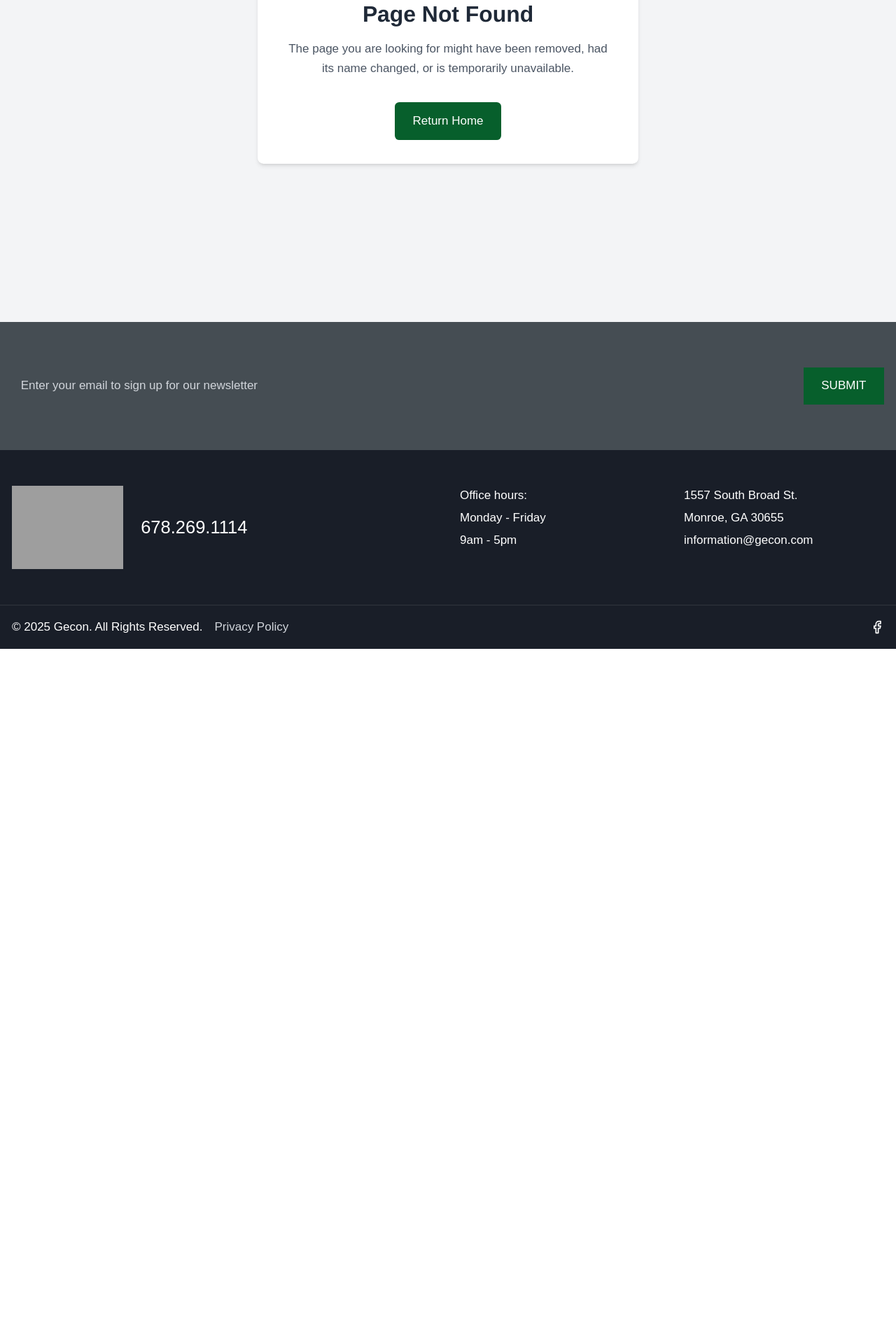
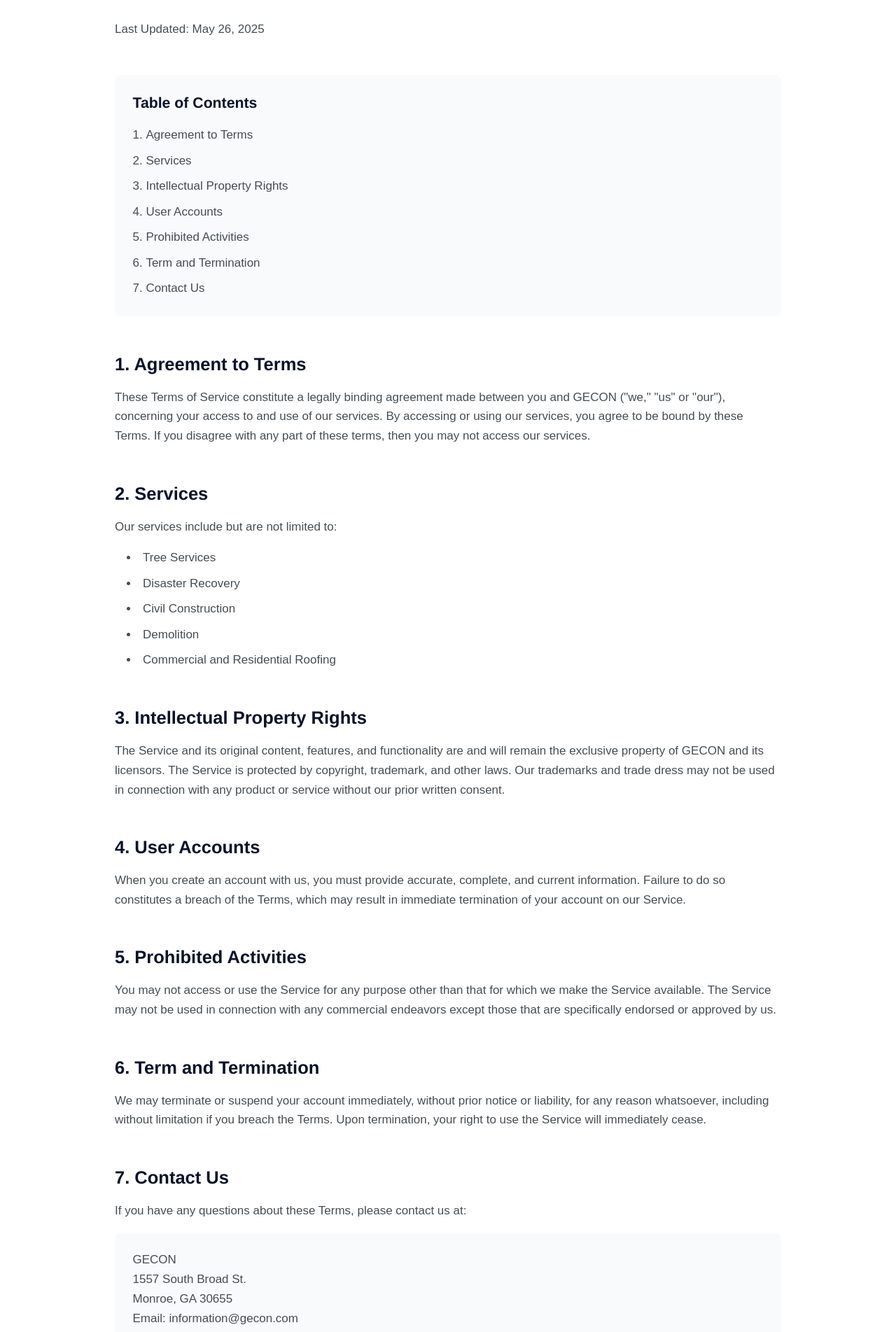
Before and after one commit to P0werK00kie/gecon, a React (Vite) app: page /terms in a window 1280 px wide. Shown: the part 340-2243 px from the top of the page at 70% size. Before the commit the page ends 1267 px from the top, so only its background shows below. Built offline with nearby package versions, Linux system fonts and the light colour scheme; grey boxes are pictures that could not be loaded.

Commit message:
Implement Terms of Service Page

```diff
--- a/src/App.tsx
+++ b/src/App.tsx
@@ -13,6 +13,7 @@ import ResidentialRoofing from './pages/ResidentialRoofing';
 import Opportunities from './pages/Opportunities';
 import Contact from './pages/Contact';
 import Privacy from './pages/Privacy';
+import Terms from './pages/Terms';
 import NotFound from './pages/NotFound';
 import { ErrorBoundary } from './components/ErrorBoundary';
 
@@ -35,6 +36,7 @@ function App() {
               <Route path="/opportunities" element={<Opportunities />} />
               <Route path="/contact" element={<Contact />} />
               <Route path="/privacy" element={<Privacy />} />
+              <Route path="/terms" element={<Terms />} />
               <Route path="*" element={<NotFound />} />
             </Routes>
           </main>
--- a/src/components/Footer.tsx
+++ b/src/components/Footer.tsx
@@ -49,6 +49,7 @@ const Footer: React.FC = () => {
             <div className="flex items-center space-x-4">
               <p>© {new Date().getFullYear()} Gecon. All Rights Reserved.</p>
               <a href="/privacy" className="text-gray-300 hover:text-white transition">Privacy Policy</a>
+              <a href="/terms" className="text-gray-300 hover:text-white transition">Terms of Service</a>
             </div>
 
             <div className="flex items-center mt-4 md:mt-0">
--- /dev/null
+++ b/src/pages/Terms.tsx
@@ -0,0 +1,126 @@
+import React from 'react';
+
+const Terms = () => {
+  return (
+    <div className="min-h-screen">
+      {/* Hero Section */}
+      <section
+        className="relative h-[300px] bg-cover bg-center"
+        style={{ backgroundColor: "#075f2c" }}
+      >
+        <div className="absolute inset-0 bg-black/50"></div>
+        <div className="container mx-auto px-4 h-full flex items-center relative z-10">
+          <h1 className="text-white font-barlowCondensed text-6xl md:text-8xl font-medium">
+            TERMS OF SERVICE
+          </h1>
+        </div>
+      </section>
+
+      <main className="py-16 px-4">
+        <div className="max-w-4xl mx-auto">
+          <div className="mb-12">
+            <p className="text-[#454d53]">Last Updated: May 26, 2025</p>
+          </div>
+
+          {/* Table of Contents */}
+          <div className="bg-gray-50 p-6 rounded-lg mb-12">
+            <h2 className="text-xl font-semibold mb-4 text-[#0A122A]">Table of Contents</h2>
+            <nav>
+              <ol className="list-decimal list-inside space-y-2 text-[#454d53]">
+                <li><a href="#agreement" className="hover:text-[#075f2c]">Agreement to Terms</a></li>
+                <li><a href="#services" className="hover:text-[#075f2c]">Services</a></li>
+                <li><a href="#intellectual-property" className="hover:text-[#075f2c]">Intellectual Property Rights</a></li>
+                <li><a href="#user-accounts" className="hover:text-[#075f2c]">User Accounts</a></li>
+                <li><a href="#prohibited" className="hover:text-[#075f2c]">Prohibited Activities</a></li>
+                <li><a href="#termination" className="hover:text-[#075f2c]">Term and Termination</a></li>
+                <li><a href="#contact-us" className="hover:text-[#075f2c]">Contact Us</a></li>
+              </ol>
+            </nav>
+          </div>
+
+          {/* Content Sections */}
+          <div className="space-y-12">
+            <section id="agreement">
+              <h2 className="text-2xl font-bold mb-4 text-[#0A122A]">1. Agreement to Terms</h2>
+              <div className="prose max-w-none">
+                <p className="text-[#454d53] leading-relaxed">
+                  These Terms of Service constitute a legally binding agreement made between you and GECON ("we," "us" or "our"), concerning your access to and use of our services. By accessing or using our services, you agree to be bound by these Terms. If you disagree with any part of these terms, then you may not access our services.
+                </p>
+              </div>
+            </section>
+
+            <section id="services">
+              <h2 className="text-2xl font-bold mb-4 text-[#0A122A]">2. Services</h2>
+              <div className="prose max-w-none">
+                <p className="text-[#454d53] leading-relaxed mb-4">
+                  Our services include but are not limited to:
+                </p>
+                <ul className="list-disc list-inside text-[#454d53] space-y-2 ml-4">
+                  <li>Tree Services</li>
+                  <li>Disaster Recovery</li>
+                  <li>Civil Construction</li>
+                  <li>Demolition</li>
+                  <li>Commercial and Residential Roofing</li>
+                </ul>
+              </div>
+            </section>
+
+            <section id="intellectual-property">
+              <h2 className="text-2xl font-bold mb-4 text-[#0A122A]">3. Intellectual Property Rights</h2>
+              <div className="prose max-w-none">
+                <p className="text-[#454d53] leading-relaxed">
+                  The Service and its original content, features, and functionality are and will remain the exclusive property of GECON and its licensors. The Service is protected by copyright, trademark, and other laws. Our trademarks and trade dress may not be used in connection with any product or service without our prior written consent.
+                </p>
+              </div>
+            </section>
+
+            <section id="user-accounts">
+              <h2 className="text-2xl font-bold mb-4 text-[#0A122A]">4. User Accounts</h2>
+              <div className="prose max-w-none">
+                <p className="text-[#454d53] leading-relaxed">
+                  When you create an account with us, you must provide accurate, complete, and current information. Failure to do so constitutes a breach of the Terms, which may result in immediate termination of your account on our Service.
+                </p>
+              </div>
+            </section>
+
+            <section id="prohibited">
+              <h2 className="text-2xl font-bold mb-4 text-[#0A122A]">5. Prohibited Activities</h2>
+              <div className="prose max-w-none">
+                <p className="text-[#454d53] leading-relaxed mb-4">
+                  You may not access or use the Service for any purpose other than that for which we make the Service available. The Service may not be used in connection with any commercial endeavors except those that are specifically endorsed or approved by us.
+                </p>
+              </div>
+            </section>
+
+            <section id="termination">
+              <h2 className="text-2xl font-bold mb-4 text-[#0A122A]">6. Term and Termination</h2>
+              <div className="prose max-w-none">
+                <p className="text-[#454d53] leading-relaxed">
+                  We may terminate or suspend your account immediately, without prior notice or liability, for any reason whatsoever, including without limitation if you breach the Terms. Upon termination, your right to use the Service will immediately cease.
+                </p>
+              </div>
+            </section>
+
+            <section id="contact-us">
+              <h2 className="text-2xl font-bold mb-4 text-[#0A122A]">7. Contact Us</h2>
+              <div className="prose max-w-none">
+                <p className="text-[#454d53] leading-relaxed mb-4">
+                  If you have any questions about these Terms, please contact us at:
+                </p>
+                <div className="bg-gray-50 p-6 rounded-lg">
+                  <p className="text-[#454d53]">GECON</p>
+                  <p className="text-[#454d53]">1557 South Broad St.</p>
+                  <p className="text-[#454d53]">Monroe, GA 30655</p>
+                  <p className="text-[#454d53]">Email: information@gecon.com</p>
+                  <p className="text-[#454d53]">Phone: (678) 269-1114</p>
+                </div>
+              </div>
+            </section>
+          </div>
+        </div>
+      </main>
+    </div>
+  );
+};
+
+export default Terms;
```
